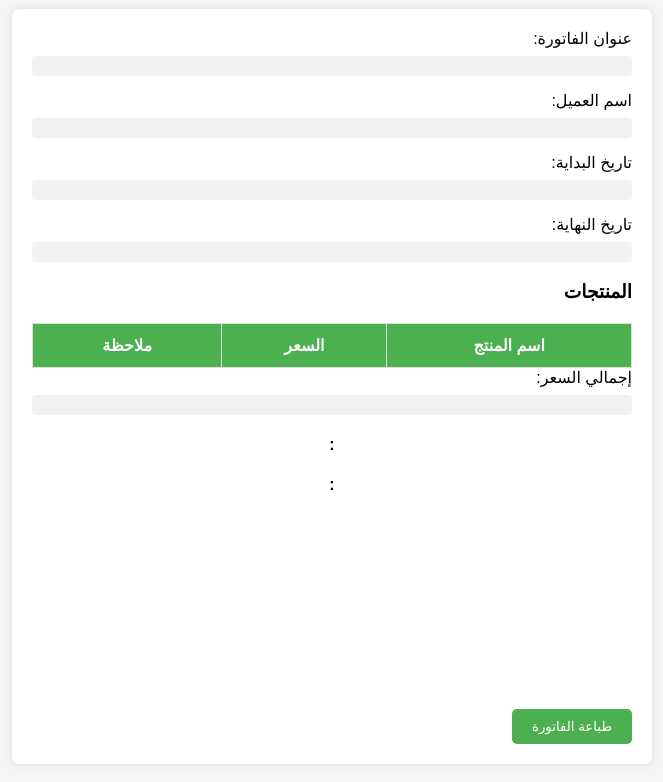
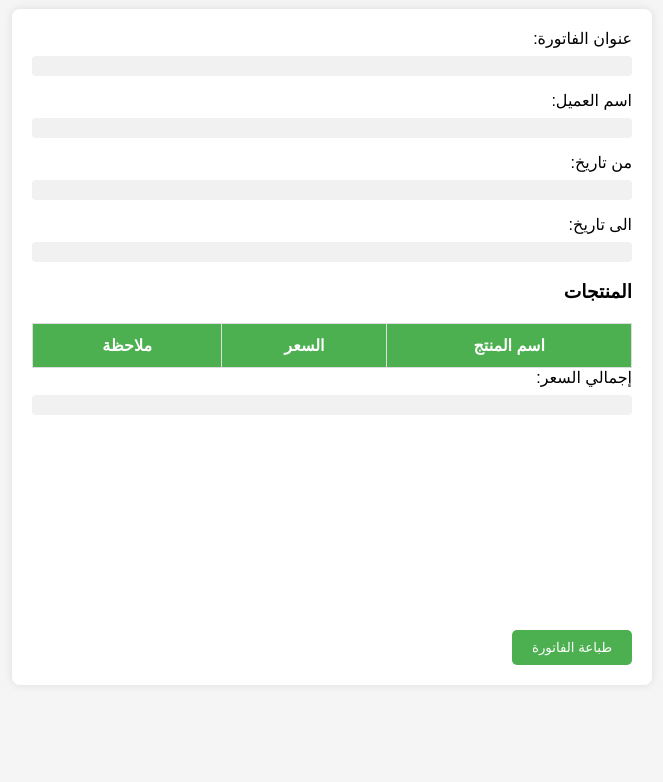
Before and after one commit to a6w6a123/fatwrah-0, a plain HTML site: page invoice.html in a window 1280 px wide. Shown: the part 108-890 px from the top of the page, without its empty margins (308-971 px from the left). After the commit the page ends 821 px from the top, so only its background shows below. Drawn offline with nearby package versions, Linux system fonts and the light colour scheme.

Commit message:
Update invoice.html

```diff
--- a/invoice.html
+++ b/invoice.html
@@ -86,10 +86,10 @@
         <label>اسم العميل:</label>
         <p id="clientName"></p>
 
-        <label>تاريخ البداية:</label>
+        <label>من تاريخ:</label>
         <p id="startDate"></p>
 
-        <label>تاريخ النهاية:</label>
+        <label>الى تاريخ:</label>
         <p id="endDate"></p>
 
         <h3>المنتجات</h3>
@@ -110,12 +110,12 @@
         <p id="totalPrice"></p>
 
         <div class="qr-code">
-            <h4>:</h4>
+            <h4></h4>
             <div id="qrcode"></div>
         </div>
 
         <div class="barcode">
-            <h4>:</h4>
+            <h4></h4>
             <svg id="barcode"></svg> <!-- إضافة عنصر SVG لعرض الباركود -->
         </div>
 
```
